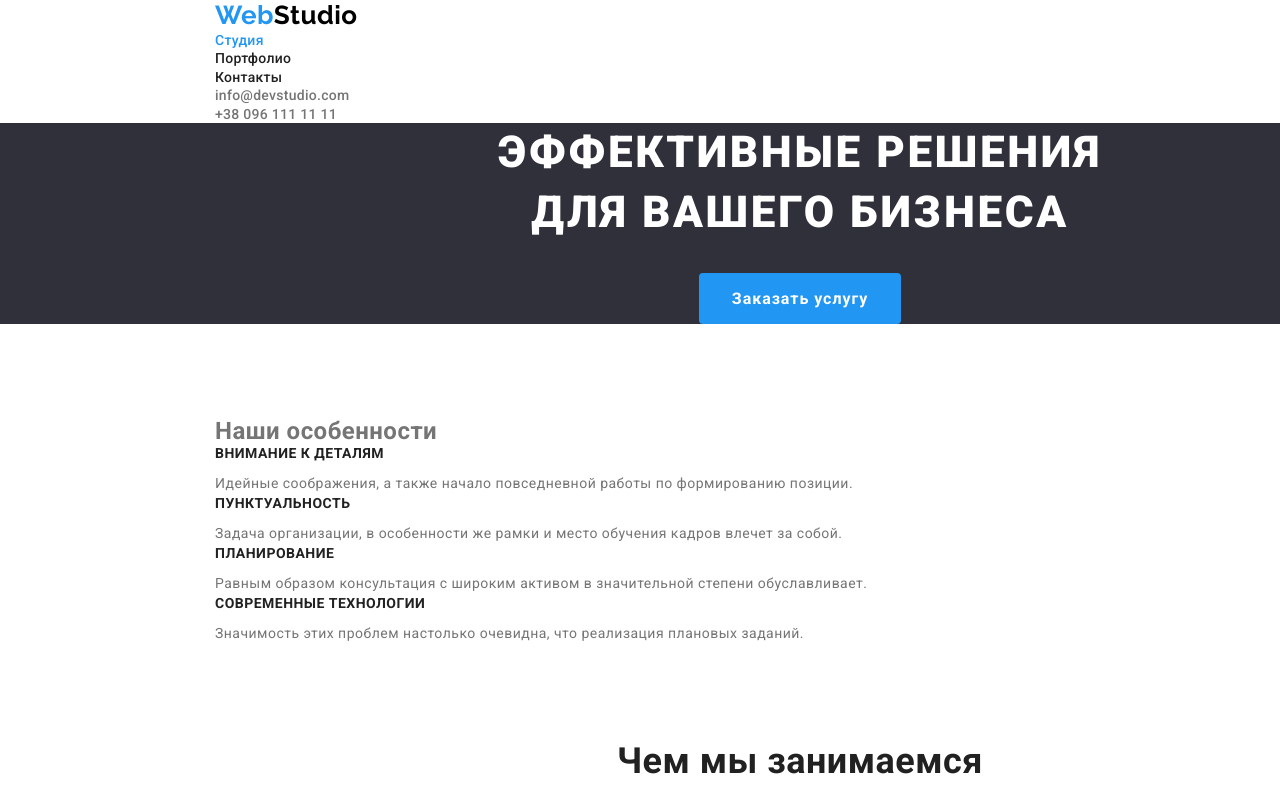
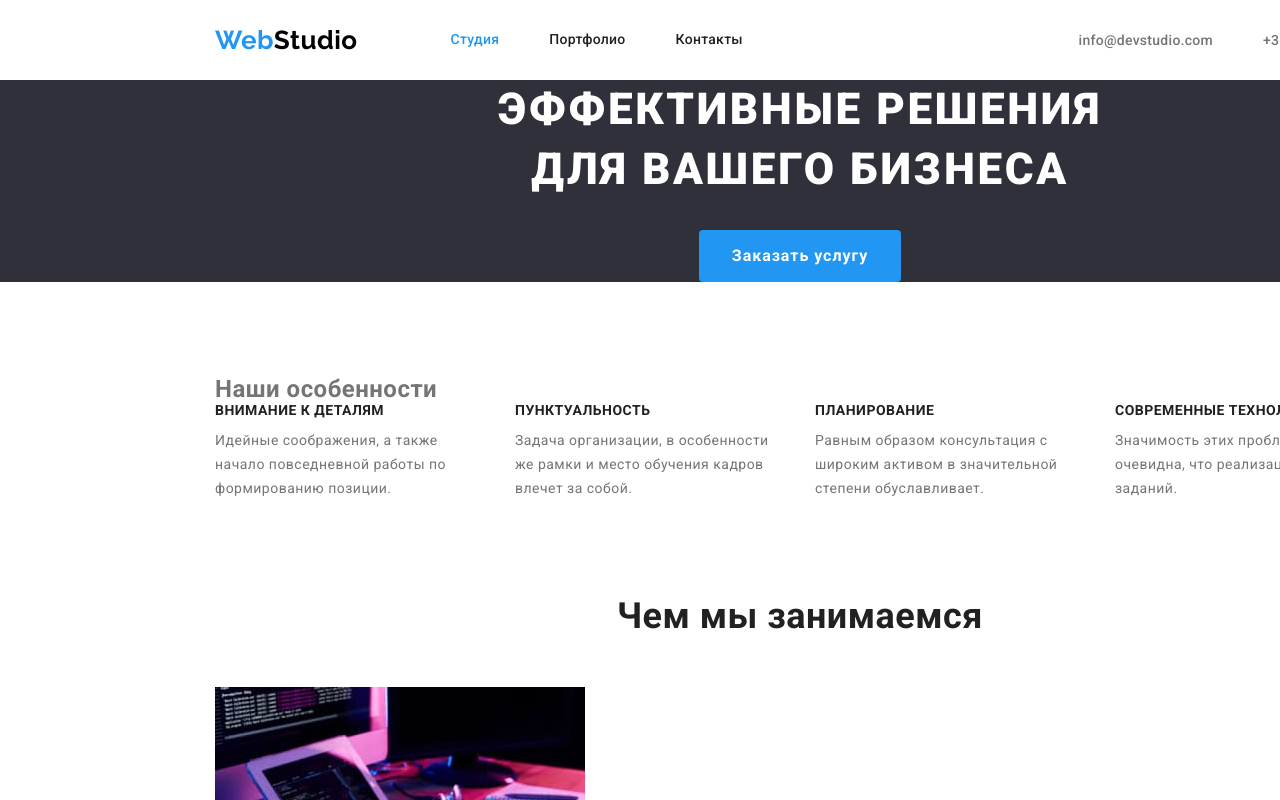
Before and after one commit to slavad156/goit-markup-hw-03, a plain HTML site: page index.html in a window 1280 px wide. Shown: the top 800 px of the page. Drawn offline with nearby package versions, Linux system fonts and the light colour scheme.

Commit message:
Позиционирует хэдер и особенности

```diff
--- a/css/styles.css
+++ b/css/styles.css
@@ -57,8 +57,21 @@ p {
 }
 
 /* Header */
+.header,
+.site-nav {
+  display: flex;
+  align-items: center;
+}
+
+.header-nav {
+  display: flex;
+}
 
 .header-nav .link {
+  display: block;
+  padding-top: 32px;
+  padding-bottom: 32px;
+
   color: var(--secondary-color-text);
   text-decoration: none;
 
@@ -77,6 +90,19 @@ p {
   color: var(--accent);
 }
 
+.site-nav {
+  display: flex;
+}
+
+.header-conn {
+  display: flex;
+  margin-left: auto;
+}
+
+.header-conn .item + .item {
+  margin-left: 50px;
+}
+
 .header-conn .link {
   color: inherit;
   text-decoration: none;
@@ -92,8 +118,14 @@ p {
   color: var(--accent);
 }
 
+.header-nav .item:not(:last-child) {
+  margin-right: 50px;
+}
+
 /* header logo */
 .logo-header {
+  margin-right: 93px;
+
   color: #000000;
   text-decoration: none;
 
@@ -198,6 +230,14 @@ p {
 }
 
 /* Features */
+.features-display {
+  display: flex;
+  justify-content: space-between;
+}
+
+.features-display .item {
+  width: 270px;
+}
 
 .features-title {
   margin-bottom: 10px;
@@ -290,6 +330,8 @@ p {
 }
 
 .products-title {
+  margin-bottom: 4px;
+
   color: var(--secondary-color-text);
 
   font-size: 18px;
--- a/index.html
+++ b/index.html
@@ -20,19 +20,21 @@
   <body>
     <!--Header-->
     <header class="page-header">
-      <div class="container">
+      <div class="container header">
         <nav class="site-nav">
-          <a href="./index.html" class="logo-header"> <span class="logo-web">Web</span>Studio</a>
+          <a href="./index.html" class="logo-header"><span class="logo-web">Web</span>Studio</a>
           <ul class="header-nav list">
-            <li><a href="./index.html" class="link current">Студия</a></li>
-            <li><a href="./portfolio.html" class="link">Портфолио</a></li>
-            <li><a href="" class="link">Контакты</a></li>
+            <li class="item"><a href="./index.html" class="link current">Студия</a></li>
+            <li class="item"><a href="./portfolio.html" class="link">Портфолио</a></li>
+            <li class="item"><a href="" class="link">Контакты</a></li>
           </ul>
         </nav>
 
         <ul class="header-conn list">
-          <li><a href="mailto:info@devstudio.com" class="link">info@devstudio.com</a></li>
-          <li><a href="tel:+380961111111" class="link">+38 096 111 11 11</a></li>
+          <li class="item">
+            <a href="mailto:info@devstudio.com" class="link">info@devstudio.com</a>
+          </li>
+          <li class="item"><a href="tel:+380961111111" class="link">+38 096 111 11 11</a></li>
         </ul>
       </div>
     </header>
@@ -53,26 +55,26 @@
       <section class="section features no-padding">
         <div class="container">
           <h2>Наши особенности</h2>
-          <ul class="list">
-            <li>
+          <ul class="list features-display">
+            <li class="item">
               <h3 class="features-title">Внимание к деталям</h3>
               <p class="features-text">
                 Идейные соображения, а также начало повседневной работы по формированию позиции.
               </p>
             </li>
-            <li>
+            <li class="item">
               <h3 class="features-title">Пунктуальность</h3>
               <p class="features-text">
                 Задача организации, в особенности же рамки и место обучения кадров влечет за собой.
               </p>
             </li>
-            <li>
+            <li class="item">
               <h3 class="features-title">Планирование</h3>
               <p class="features-text">
                 Равным образом консультация с широким активом в значительной степени обуславливает.
               </p>
             </li>
-            <li>
+            <li class="item">
               <h3 class="features-title">Современные технологии</h3>
               <p class="features-text">
                 Значимость этих проблем настолько очевидна, что реализация плановых заданий.
```
Also changed, not shown: portfolio.html (+8 -6 lines).
